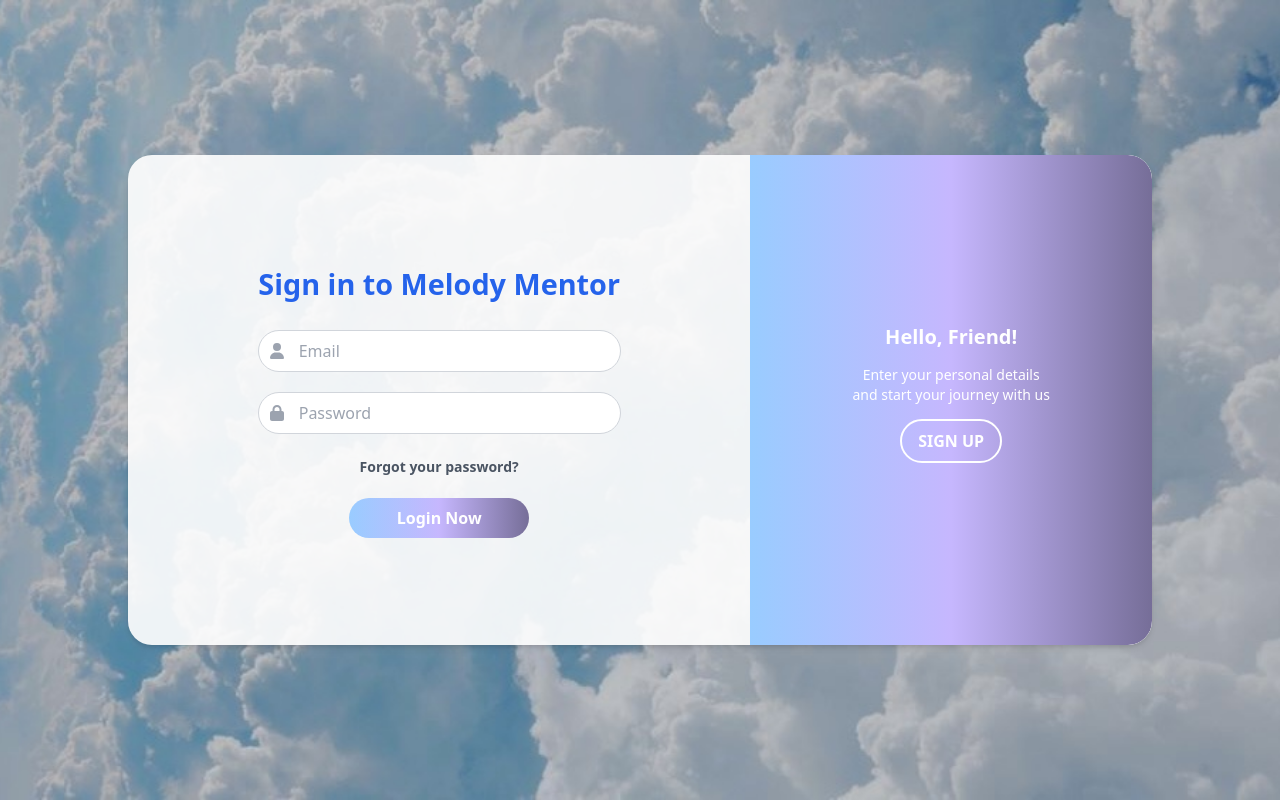
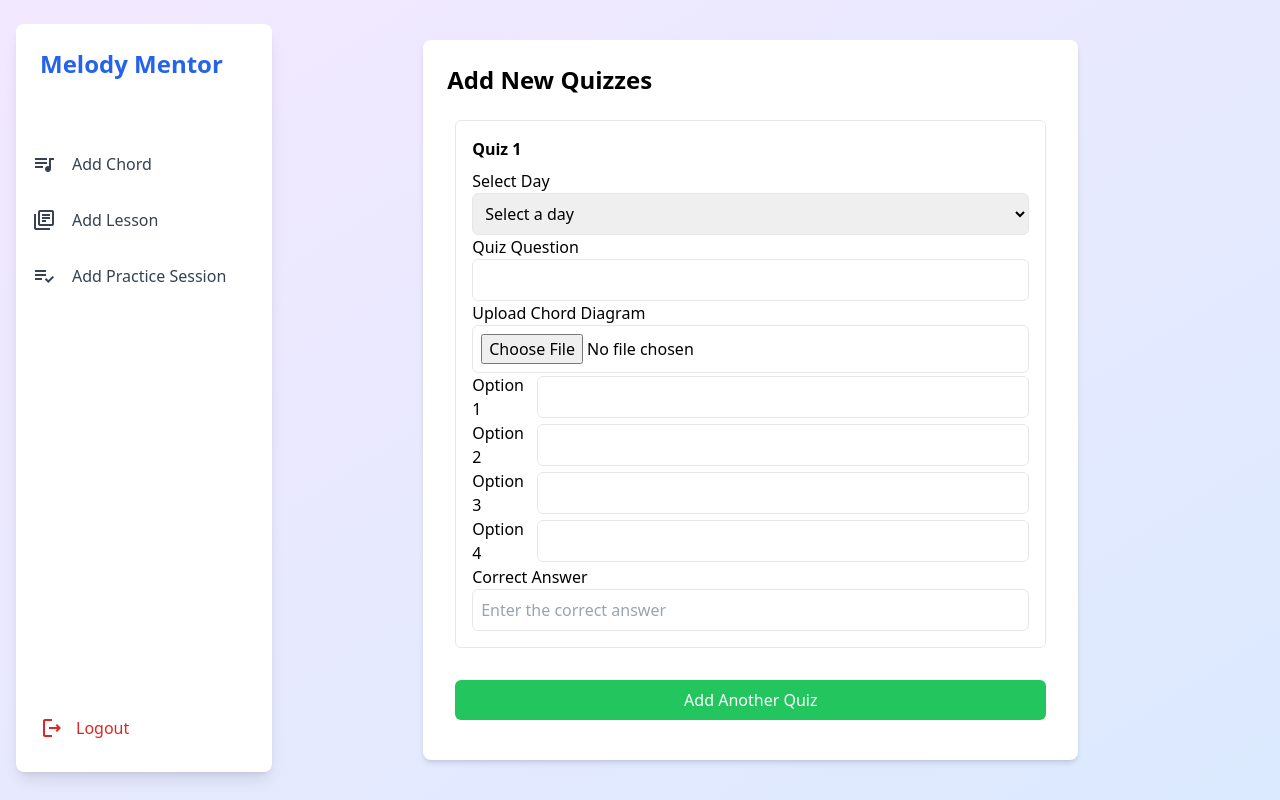
Before and after one commit to prastavana/Web-Frontend-MM, a React (Vite) app: page /addLesson in a window 1280 px wide. Before the commit this address led to /login. Built offline with nearby package versions, Linux system fonts and the light colour scheme.

Commit message:
Quiz lesson page

```diff
--- a/src/App.jsx
+++ b/src/App.jsx
@@ -50,6 +50,8 @@ function App() {
     { path: "/chords", element: <ChordAndLyricPage /> },
     { path: "/song/:songId", element: <SongDetails /> }, // Added dynamic route for SongDetails
     { path: "/tuner", element: <TunerInst /> },
+    { path: "/lesson", element: <Lesson /> },
+    { path: "/addLesson", element: <AddLesson /> },
     { path: "/profile", element: < Profile/> },
     { path: "/session-details/:day/:instrument", element: <SessionDetails /> },
     { path: "*", element: <>Page not found</> },
--- a/src/core/private/addLesson.jsx
+++ b/src/core/private/addLesson.jsx
@@ -1,29 +1,58 @@
 import React, { useState } from "react";
 import AdminSidebar from "../../components/adminSidebar.jsx";
 
-export default function AddLesson() {
-    const [lesson, setLesson] = useState({
-        title: "",
-        description: "",
-        level: "Beginner",
-        content: "",
-        file: null,
-    });
+export default function AddQuiz() {
+    const [quizzes, setQuizzes] = useState([
+        {
+            day: "",
+            question: "",
+            chordDiagram: null,
+            options: ["", "", "", ""],
+            correctAnswer: "",
+        },
+    ]);
 
-    const handleChange = (e) => {
+    const handleChange = (index, e) => {
         const { name, value } = e.target;
-        setLesson({ ...lesson, [name]: value });
+        const updatedQuizzes = [...quizzes];
+        updatedQuizzes[index] = { ...updatedQuizzes[index], [name]: value };
+        setQuizzes(updatedQuizzes);
     };
 
-    const handleFileChange = (e) => {
-        setLesson({ ...lesson, file: e.target.files[0] });
+    const handleOptionChange = (index, optionIndex, value) => {
+        const updatedQuizzes = [...quizzes];
+        updatedQuizzes[index].options[optionIndex] = value;
+        setQuizzes(updatedQuizzes);
+    };
+
+    const handleDiagramChange = (index, e) => {
+        const updatedQuizzes = [...quizzes];
+        updatedQuizzes[index].chordDiagram = e.target.files[0];
+        setQuizzes(updatedQuizzes);
+    };
+
+    const addQuiz = () => {
+        if (quizzes.length < 5) {
+            setQuizzes([
+                ...quizzes,
+                {
+                    day: "",
+                    question: "",
+                    chordDiagram: null,
+                    options: ["", "", "", ""],
+                    correctAnswer: "",
+                },
+            ]);
+        } else {
+            alert("You can only add up to 5 quizzes.");
+        }
     };
 
     const handleSubmit = (e) => {
         e.preventDefault();
-        console.log("Lesson Data:", lesson);
-        alert("Lesson added successfully!");
-        // Here you can add API call to save lesson in the database
+        console.log("Quizzes Data:", quizzes);
+        alert("Quizzes added successfully!");
+        // Here you can add API call to save quizzes in the database
     };
 
     return (
@@ -34,77 +63,101 @@ export default function AddLesson() {
             {/* Main content area with centered box */}
             <div className="flex justify-center items-center w-full">
                 <div className="p-6 bg-white rounded-lg shadow-md w-[65%] ml-[-5%] h-[90vh] flex flex-col">
-                    <h2 className="text-2xl font-bold mb-4">Add a New Lesson</h2>
+                    <h2 className="text-2xl font-bold mb-4">Add New Quizzes</h2>
 
                     <div className="overflow-y-auto flex-grow p-2">
                         <form onSubmit={handleSubmit} className="space-y-4">
-                            {/* Lesson Title */}
+                            {quizzes.map((quiz, index) => (
+                                <div key={index} className="mb-4 p-4 border rounded-md">
+                                    <h3 className="font-bold mb-2">{`Quiz ${index + 1}`}</h3>
+                                    {/* Day Selection only for the first quiz */}
+                                    {index === 0 && (
                                         <div>
-                                <label className="block font-medium">Lesson Title</label>
+                                            <label className="block font-medium">Select Day</label>
+                                            <select
+                                                name="day"
+                                                value={quiz.day}
+                                                onChange={(e) => handleChange(index, e)}
+                                                className="w-full p-2 border rounded-md"
+                                                required
+                                            >
+                                                <option value="" disabled>Select a day</option>
+                                                {Array.from({ length: 7 }, (_, i) => (
+                                                    <option key={i} value={`Day ${i + 1}`}>{`Day ${i + 1}`}</option>
+                                                ))}
+                                            </select>
+                                        </div>
+                                    )}
+
+                                    {/* Quiz Question */}
+                                    <div>
+                                        <label className="block font-medium">Quiz Question</label>
                                         <input
                                             type="text"
-                                    name="title"
-                                    value={lesson.title}
-                                    onChange={handleChange}
+                                            name="question"
+                                            value={quiz.question}
+                                            onChange={(e) => handleChange(index, e)}
                                             className="w-full p-2 border rounded-md"
                                             required
                                         />
                                     </div>
 
-                            {/* Lesson Description */}
+                                    {/* Chord Diagram Upload */}
                                     <div>
-                                <label className="block font-medium">Description</label>
-                                <textarea
-                                    name="description"
-                                    value={lesson.description}
-                                    onChange={handleChange}
+                                        <label className="block font-medium">Upload Chord Diagram</label>
+                                        <input
+                                            type="file"
+                                            onChange={(e) => handleDiagramChange(index, e)}
                                             className="w-full p-2 border rounded-md"
-                                    rows="3"
                                             required
-                                ></textarea>
+                                        />
                                     </div>
 
-                            {/* Difficulty Level */}
+                                    {/* Options for the Quiz */}
+                                    {quiz.options.map((option, optionIndex) => (
+                                        <div key={optionIndex} className="flex items-center">
+                                            <label className="block font-medium">{`Option ${optionIndex + 1}`}</label>
+                                            <input
+                                                type="text"
+                                                value={option}
+                                                onChange={(e) => handleOptionChange(index, optionIndex, e.target.value)}
+                                                className="w-full p-2 border rounded-md ml-2"
+                                                required
+                                            />
+                                        </div>
+                                    ))}
+
+                                    {/* Correct Answer */}
                                     <div>
-                                <label className="block font-medium">Difficulty Level</label>
-                                <select
-                                    name="level"
-                                    value={lesson.level}
-                                    onChange={handleChange}
+                                        <label className="block font-medium">Correct Answer</label>
+                                        <input
+                                            type="text"
+                                            name="correctAnswer"
+                                            value={quiz.correctAnswer}
+                                            onChange={(e) => handleChange(index, e)}
                                             className="w-full p-2 border rounded-md"
+                                            placeholder="Enter the correct answer"
+                                            required
+                                        />
+                                    </div>
+                                </div>
+                            ))}
+
+                            {/* Add Quiz Button */}
+                            <button
+                                type="button"
+                                onClick={addQuiz}
+                                className="bg-green-500 text-white px-4 py-2 rounded-md hover:bg-green-600 w-full"
                             >
-                                    <option value="Beginner">Beginner</option>
-                                    <option value="Intermediate">Intermediate</option>
-                                    <option value="Advanced">Advanced</option>
-                                </select>
-                            </div>
-
-                            {/* Lesson Content */}
-                            <div>
-                                <label className="block font-medium">Lesson Content</label>
-                                <textarea
-                                    name="content"
-                                    value={lesson.content}
-                                    onChange={handleChange}
-                                    className="w-full p-2 border rounded-md"
-                                    rows="5"
-                                    placeholder="Write lesson details here..."
-                                    required
-                                ></textarea>
-                            </div>
-
-                            {/* File Upload (For PDFs/Videos) */}
-                            <div>
-                                <label className="block font-medium">Upload File (PDF/Video)</label>
-                                <input type="file" onChange={handleFileChange} className="w-full p-2 border rounded-md" />
-                            </div>
+                                Add Another Quiz
+                            </button>
 
                             {/* Submit Button */}
                             <button
                                 type="submit"
                                 className="bg-blue-500 text-white px-4 py-2 rounded-md hover:bg-blue-600 w-full"
                             >
-                                Add Lesson
+                                Submit All Quizzes
                             </button>
                         </form>
                     </div>
--- a/src/core/public/sessionDetails.jsx
+++ b/src/core/public/sessionDetails.jsx
@@ -16,24 +16,19 @@ export default function SessionDetails() {
                 const response = await fetch(`http://localhost:3000/api/sessions`);
                 const data = await response.json();
 
-                // Log the fetched data
                 console.log("Fetched sessions data:", data);
 
-                // Filter sessions based on day and instrument
                 const filtered = data.filter(session => session.day === day && session.instrument === instrument);
 
-                // Log the filtered session data
                 console.log("Filtered sessions:", filtered);
 
                 setSessions(filtered);
-                // Set the duration time for enabling the button
                 if (filtered.length > 0) {
                     setTimeLeft(filtered[0].duration * 60); // Set time left in seconds
 
-                    // Check local storage for completion status
                     const completedSessionKey = `session_${filtered[0]._id}_completed`;
                     const isCompleted = localStorage.getItem(completedSessionKey) === "true";
-                    setCompleted(isCompleted); // Set completed state from local storage
+                    setCompleted(isCompleted);
                 }
             } catch (error) {
                 console.error("Error fetching sessions:", error);
@@ -44,12 +39,11 @@ export default function SessionDetails() {
     }, [day, instrument]);
 
     useEffect(() => {
-        // Timer to track duration
         if (timeLeft > 0) {
             const timer = setInterval(() => {
                 setTimeLeft(prev => {
                     if (prev <= 1) {
-                        setCanMarkComplete(true); // Enable the button after the time is up
+                        setCanMarkComplete(true);
                         clearInterval(timer);
                         return 0;
                     }
@@ -60,24 +54,20 @@ export default function SessionDetails() {
         }
     }, [timeLeft]);
 
-    // Function to convert YouTube URLs to embeddable format
     const getYouTubeEmbedUrl = (url) => {
         if (!url) return "";
-        // Extract video ID from the URL
         const match = url.match(/(?:youtu\.be\/|(?:www\.|m\.)?youtube\.com\/(?:watch\?v=|embed\/|v\/|.+\?v=))([^&\n]{11})/);
         return match ? `https://www.youtube.com/embed/${match[1]}` : "";
     };
 
-    // Function to mark the session as complete
     const markAsComplete = () => {
         if (!canMarkComplete) {
-            alert("Finish the practice first."); // Message if button is clicked too early
+            alert("Finish the practice first.");
             return;
         }
 
-        setCompleted(true); // Mark the session as completed
+        setCompleted(true);
 
-        // Store completion status in local storage
         const completedSessionKey = `session_${sessions[0]._id}_completed`;
         localStorage.setItem(completedSessionKey, "true");
     };
@@ -132,8 +122,12 @@ export default function SessionDetails() {
                                     ) : (
                                         <button
                                             onClick={markAsComplete}
-                                            disabled={!canMarkComplete} // Disable button until duration is complete
-                                            className={`mt-4 ${canMarkComplete ? 'bg-light-purple-500' : 'bg-gray-300 cursor-not-allowed'} text-white px-4 py-2 rounded-md hover:bg-purple-600`}
+                                            disabled={!canMarkComplete}
+                                            className={`mt-4 text-white px-4 py-2 rounded-md transition-all duration-500 ${
+                                                canMarkComplete
+                                                    ? 'bg-gradient-to-r from-[#99CCFF] via-[#C6B7FE] to-[#766E98] hover:opacity-90'
+                                                    : 'bg-[#CDC2F5] cursor-not-allowed'
+                                            }`}
                                         >
                                             {canMarkComplete ? "Mark as Complete" : `Practice for ${timeLeft} seconds`}
                                         </button>
--- a/src/core/public/tunerInst.jsx
+++ b/src/core/public/tunerInst.jsx
@@ -2,26 +2,27 @@ import React, { useState, useEffect } from "react";
 import Tuner from "../../components/tuner.js";
 import Meter from "../../components/meter.jsx";
 import Note from "../../components/note.jsx";
+import Sidebar from "../../components/sidebar.jsx";
 
 const instruments = {
-    guitar: ["E (Low)", "A", "D", "G", "B", "E (High)"], // Correct order for guitar strings
+    guitar: ["E (Low)", "A", "D", "G", "B", "E (High)"],
     ukulele: ["G", "C", "E", "A"],
 };
 
 const tuningFrequencies = {
     guitar: {
-        "E (Low)": 82.41,  // E2 (Low E)
-        A: 110.00,        // A2
-        D: 146.83,        // D3
-        G: 196.00,        // G3
-        B: 246.94,        // B3
-        "E (High)": 329.63, // E4 (High E)
+        "E (Low)": 82.41,
+        A: 110.00,
+        D: 146.83,
+        G: 196.00,
+        B: 246.94,
+        "E (High)": 329.63,
     },
     ukulele: {
-        G: 196.00, // G4
-        C: 261.63, // C4
-        E: 329.63, // E4
-        A: 440.00, // A4
+        G: 196.00,
+        C: 261.63,
+        E: 329.63,
+        A: 440.00,
     },
 };
 
@@ -41,11 +42,7 @@ const TunerComponent = () => {
 
     useEffect(() => {
         const correctFrequency = tuningFrequencies[instrument][currentStringNote];
-        if (Math.abs(note.frequency - correctFrequency) <= 1) {
-            setTuningComplete(true);
-        } else {
-            setTuningComplete(false);
-        }
+        setTuningComplete(Math.abs(note.frequency - correctFrequency) <= 1);
     }, [note, currentStringNote, instrument]);
 
     const handleNextString = () => {
@@ -58,54 +55,57 @@ const TunerComponent = () => {
     };
 
     return (
-        <div className="text-center p-6">
-            <h2 className="text-2xl font-semibold mb-4">Select Instrument</h2>
-            <div>
+        <div className="h-screen bg-gradient-to-br from-purple-100 to-blue-100 flex">
+            <Sidebar />
+            <div className="bg-white p-9 rounded-l shadow-2xl w-[70%] flex flex-col items-center">
+                <h2 className="text-3xl font-bold text-gray-800 mb-6">Instrument Tuner</h2>
+                <div className="flex gap-4 mb-6">
+                    {Object.keys(instruments).map((inst) => (
                         <button
-                    onClick={() => setInstrument("guitar")}
-                    className="bg-blue-500 text-white py-2 px-4 rounded-md mx-2"
+                            key={inst}
+                            onClick={() => setInstrument(inst)}
+                            className={`px-6 py-3 rounded-lg text-lg font-medium transition-all duration-300 shadow-md ${
+                                instrument === inst
+                                    ? "bg-blue-500 text-white"
+                                    : "bg-gray-300 text-gray-700 hover:bg-gray-400"
+                            }`}
                         >
-                    Guitar
+                            {inst.charAt(0).toUpperCase() + inst.slice(1)}
                         </button>
-                <button
-                    onClick={() => setInstrument("ukulele")}
-                    className="bg-blue-500 text-white py-2 px-4 rounded-md mx-2"
-                >
-                    Ukulele
-                </button>
+                    ))}
                 </div>
-
-            <h3 className="text-xl font-medium mt-6 mb-4">Select String</h3>
-            <div>
+                <h3 className="text-xl font-semibold text-gray-700 mb-4">Select String</h3>
+                <div className="flex flex-wrap justify-center gap-4 mb-6">
                     {stringNotes.map((stringNote, index) => (
                         <button
                             key={index}
                             onClick={() => setSelectedString(index)}
-                        className={`py-2 px-4 rounded-md mx-2 mb-2 ${
-                            selectedString === index ? "bg-orange-500" : "bg-gray-600"
-                        } text-white`}
+                            className={`px-5 py-3 rounded-lg text-lg font-medium transition-all duration-300 shadow-md ${
+                                selectedString === index
+                                    ? "bg-orange-500 text-white"
+                                    : "bg-gray-500 text-white hover:bg-gray-600"
+                            }`}
                         >
-                        {stringNote} String
+                            {stringNote}
                         </button>
                     ))}
                 </div>
-
                 <Meter cents={note.cents} />
                 <Note name={note.name} octave={note.octave} />
-            <p className="text-2xl text-gray-800 mt-4">{note.frequency.toFixed(1)} Hz</p>
-
+                <p className="text-2xl text-gray-900 mt-4 font-semibold">{note.frequency.toFixed(1)} Hz</p>
                 {tuningComplete && (
-                <div className="mt-4">
-                    <p className="text-green-500 font-semibold">Tuning completed for this string!</p>
+                    <div className="mt-6 text-center">
+                        <p className="text-green-500 font-semibold text-xl">Tuning completed for this string!</p>
                         <button
                             onClick={handleNextString}
-                        className="bg-green-500 text-white py-2 px-4 rounded-md mt-2"
+                            className="mt-4 px-6 py-3 rounded-lg text-lg font-medium bg-green-500 text-white hover:bg-green-600 transition-all duration-300 shadow-md"
                         >
                             Next String
                         </button>
                     </div>
                 )}
             </div>
+        </div>
     );
 };
 
```
Lines whose indentation alone changed are shown as unchanged.
